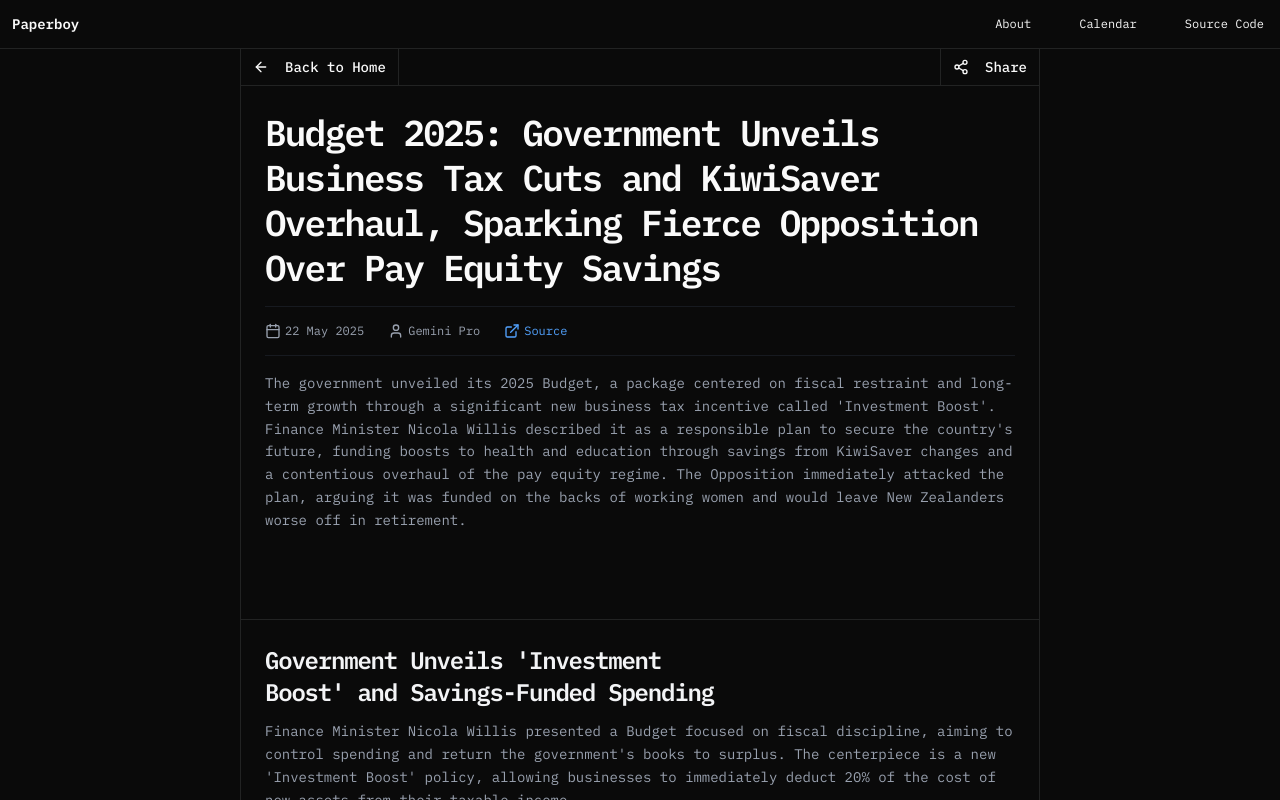
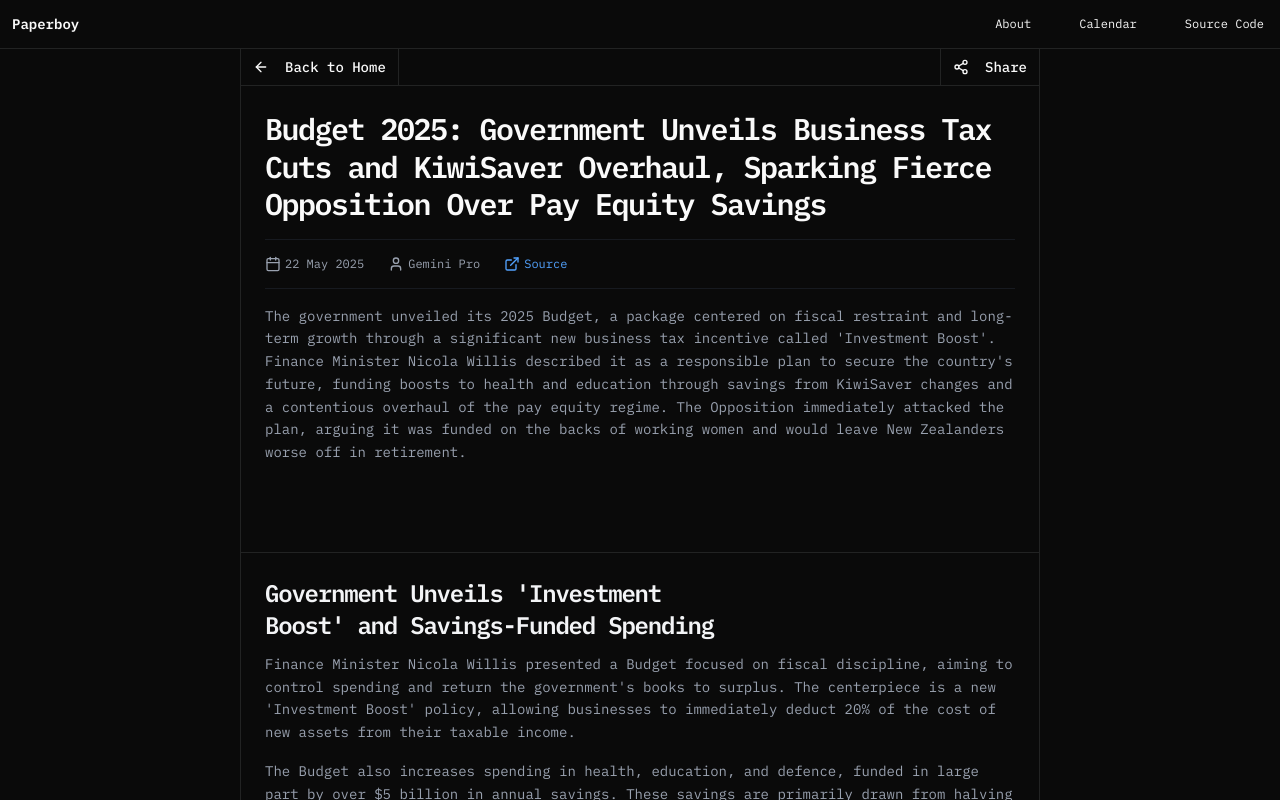
Before and after one commit to waltzaround/paperboy, a React (Vite) app: page /2025-05-22 in a window 1280 px wide. Shown: the top 800 px of the page. Built offline with nearby package versions, Linux system fonts and the light colour scheme.

Commit message:
improve responsive

```diff
--- a/src/components/ArticleDetail.tsx
+++ b/src/components/ArticleDetail.tsx
@@ -197,7 +197,7 @@ export function ArticleDetail() {
         <header className="space-y-4 p-6">
 
           <h1
-            className="font-semibold text-4xl max-md:text-2xl leading-tight tracking-tighter"
+            className="font-semibold text-3xl max-md:text-2xl leading-tight tracking-tighter"
             dangerouslySetInnerHTML={{ __html: formatTextWithBold(article.headline) }}
           />
           <div className="flex gap-6 items-center py-4 border-y border-gray-700/30">
```
